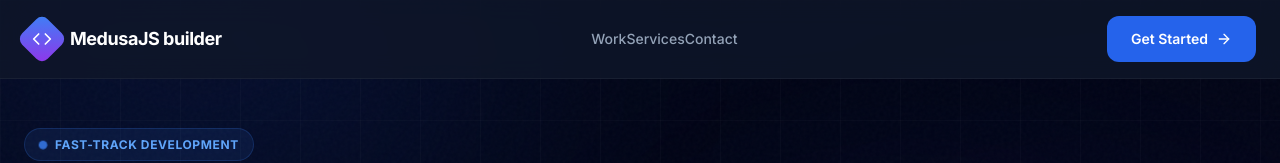
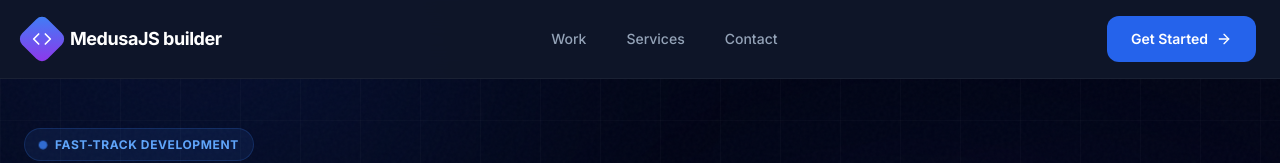
Before and after one commit to viilasa/medusajsbuilder, a React (Vite) app: page / in a window 1280 px wide. Shown: the top 163 px of the page. Built offline with nearby package versions, Linux system fonts and the light colour scheme.

Commit message:
Fix navbar: add background, fix nav-links class name

```diff
--- a/src/App.css
+++ b/src/App.css
@@ -84,6 +84,9 @@
   left: 0;
   right: 0;
   z-index: 1000;
+  background: rgba(15, 23, 42, 0.95);
+  backdrop-filter: blur(20px);
+  -webkit-backdrop-filter: blur(20px);
   border-bottom: 1px solid rgba(255, 255, 255, 0.05);
 }
 
--- a/src/App.tsx
+++ b/src/App.tsx
@@ -78,7 +78,7 @@ const Navbar = () => {
           <span className="logo-text">MedusaJS builder</span>
         </a>
 
-        <div className={`nav - links ${mobileMenuOpen ? 'open' : ''} `}>
+        <div className={`nav-links ${mobileMenuOpen ? 'open' : ''}`}>
           <a href="#work" className="nav-link" onClick={() => setMobileMenuOpen(false)}>Work</a>
           <a href="#services" className="nav-link" onClick={() => setMobileMenuOpen(false)}>Services</a>
           <a href="#contact" className="nav-link" onClick={() => setMobileMenuOpen(false)}>Contact</a>
```
